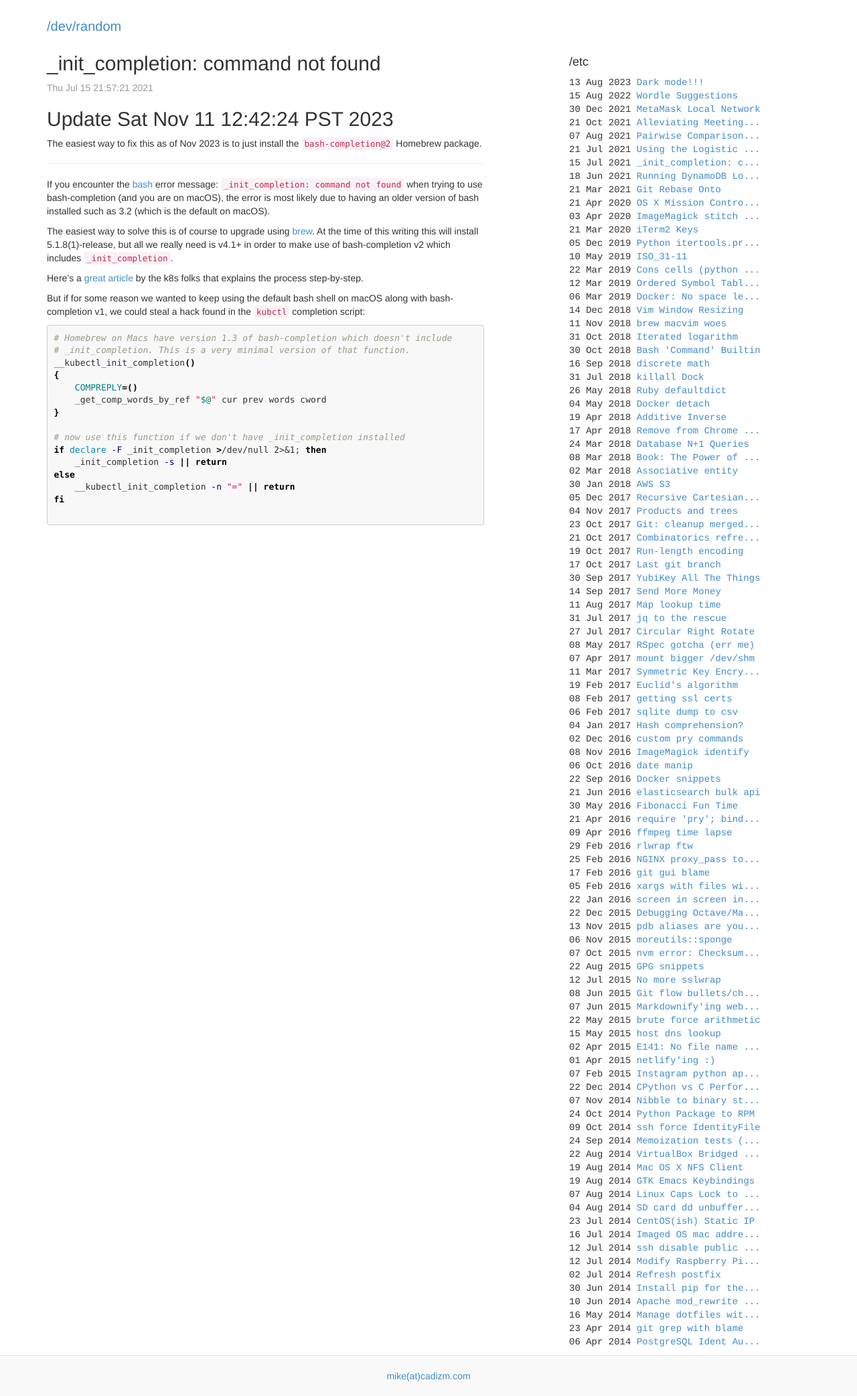
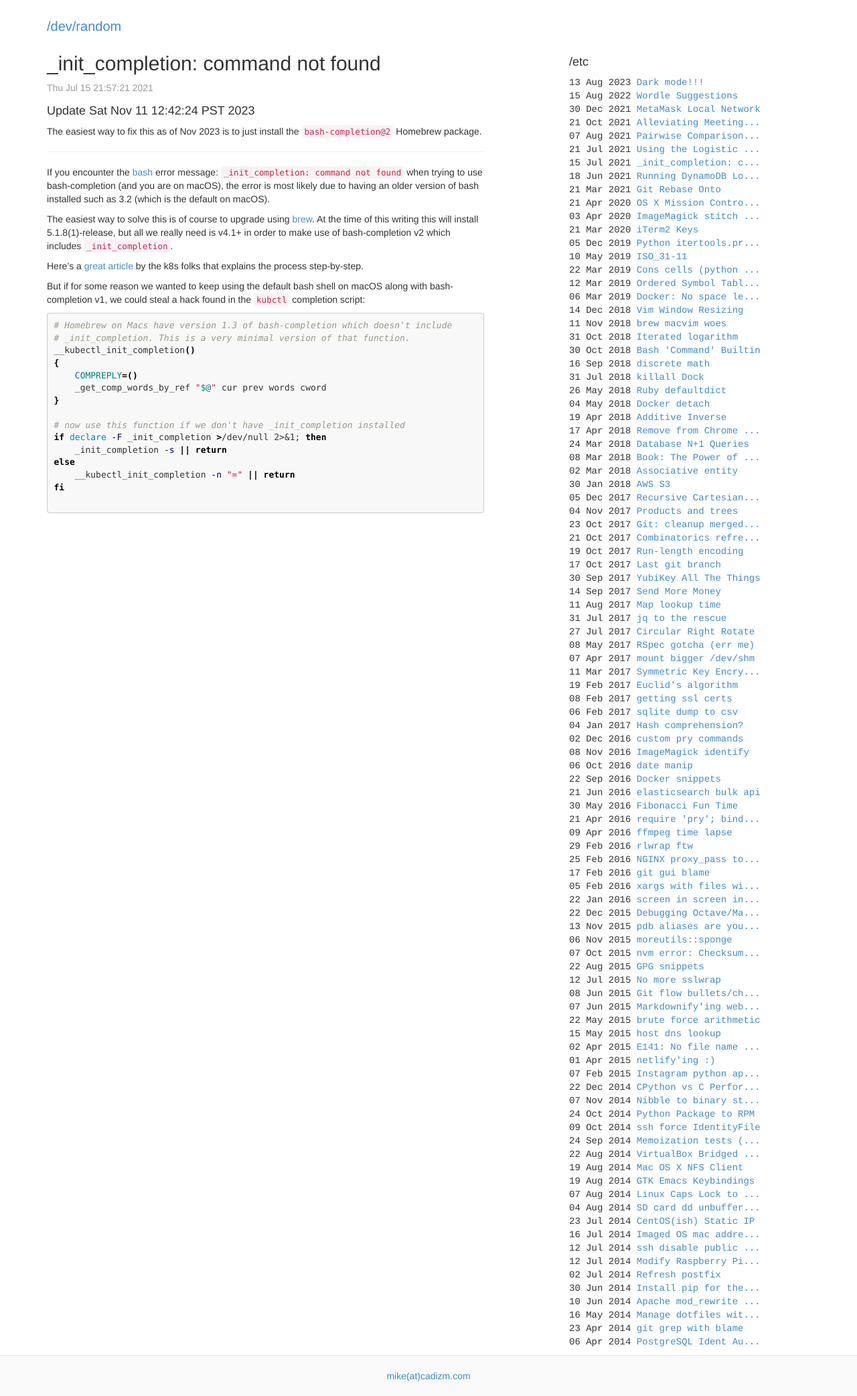
Before and after one commit to cadizm/blog.mcadiz.com, a Jekyll site: the page built from _posts/2021-07-15-_init_completion-command-not-found.md, in a window 1280 px wide. Shown: the whole page at 67% size. Built offline with Jekyll 4.4.1, drawn with Linux system fonts in a browser that asks for light colours.

```diff
--- a/_posts/2021-07-15-_init_completion-command-not-found.md
+++ b/_posts/2021-07-15-_init_completion-command-not-found.md
@@ -4,7 +4,7 @@ title: "_init_completion: command not found"
 date: Thu Jul 15 14:57:21 PDT 2021
 ---
 
-## Update Sat Nov 11 12:42:24 PST 2023
+#### Update Sat Nov 11 12:42:24 PST 2023
 
 The easiest way to fix this as of Nov 2023 is to just install the `bash-completion@2` Homebrew package.
 
```
